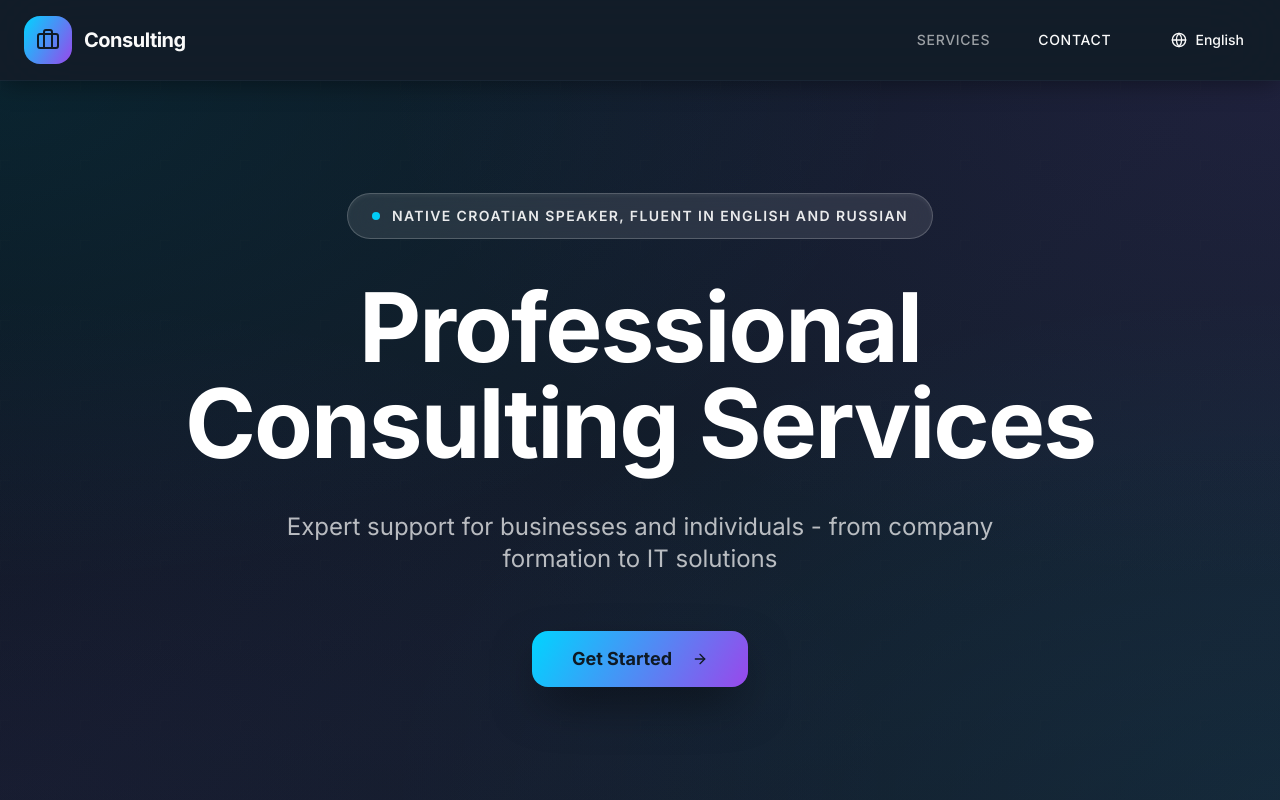
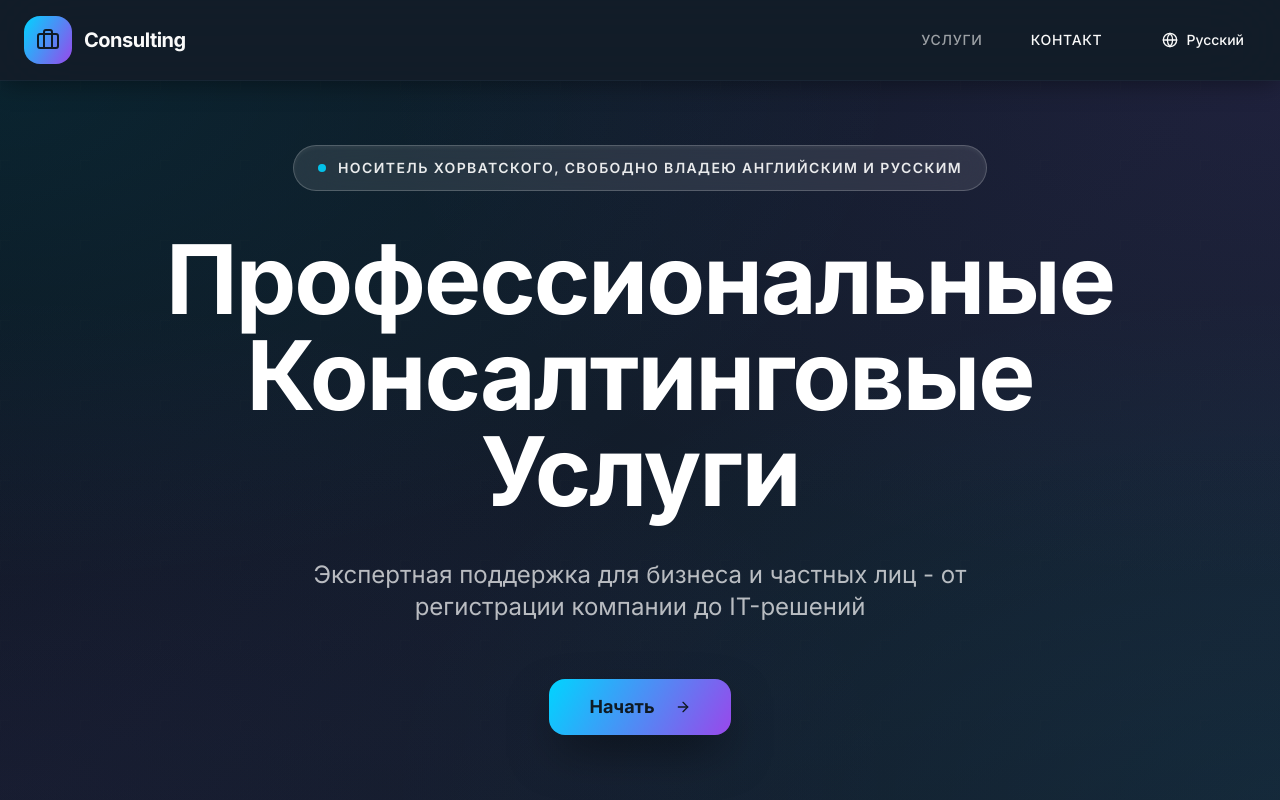
Before and after one commit to antunlink-web/konzalting, a React (Vite) app: page / in a window 1280 px wide. Shown: the top 800 px of the page. Built offline with nearby package versions, Linux system fonts and the light colour scheme; the HTML template or start-up script is replaced by a standard one.

Commit message:
Set default language to Russian

```diff
--- a/src/pages/Index.tsx
+++ b/src/pages/Index.tsx
@@ -8,7 +8,7 @@ import { Contact } from '@/components/Contact';
 import { Footer } from '@/components/Footer';
 
 const Index = () => {
-  const [language, setLanguage] = useState<Language>('en');
+  const [language, setLanguage] = useState<Language>('ru');
 
   const scrollToContact = () => {
     document.getElementById('contact')?.scrollIntoView({ behavior: 'smooth' });
```
